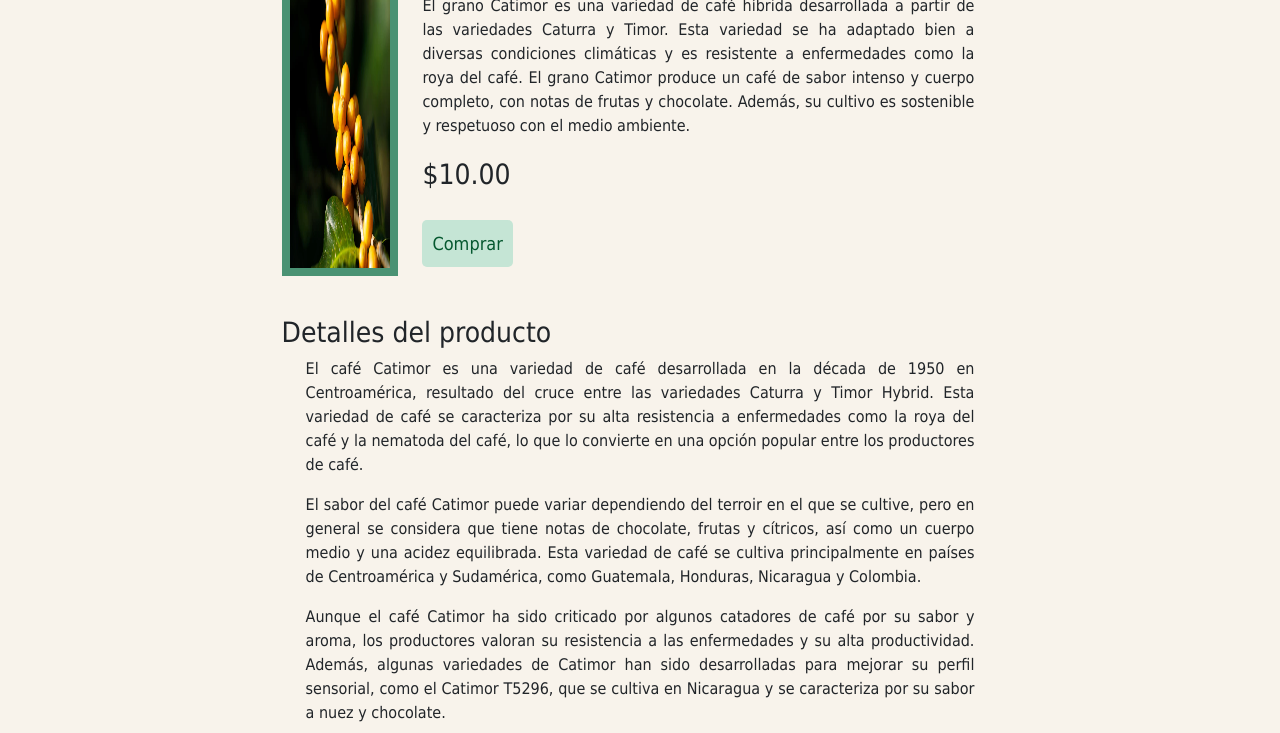
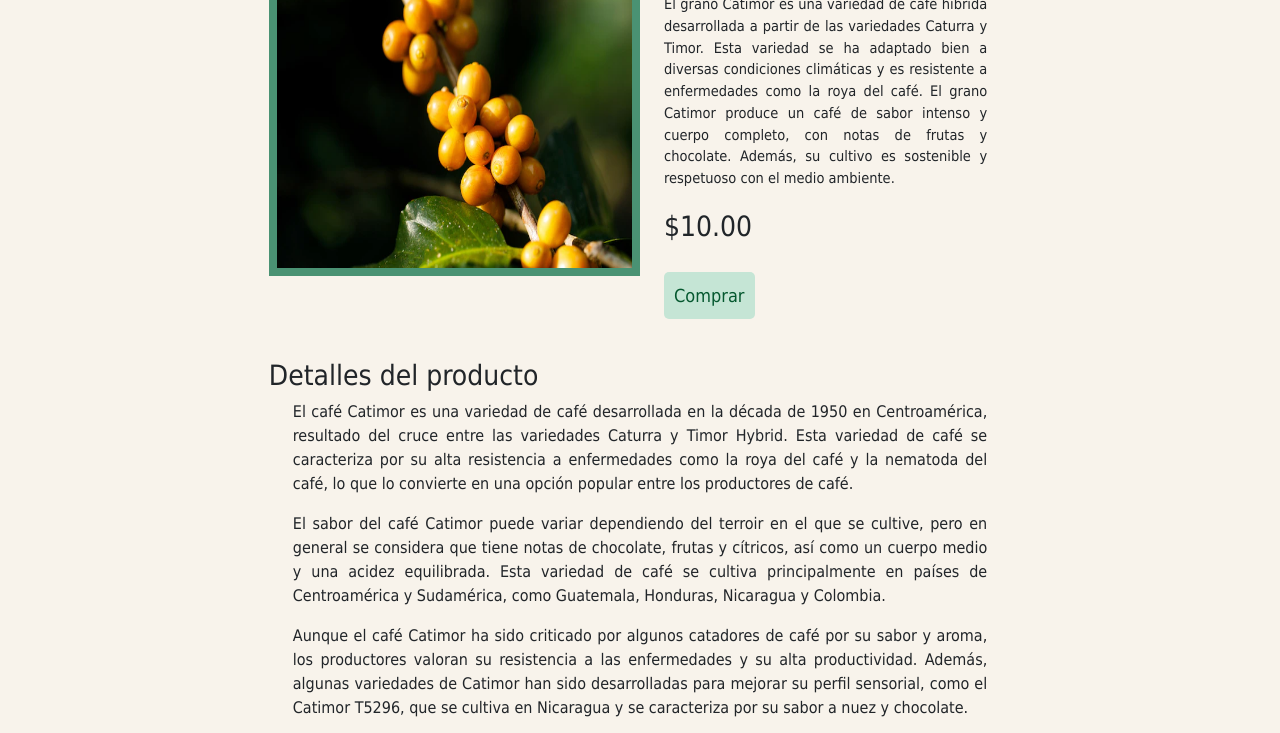
Before and after one commit to Dowman137/fondolaarboleda.github.io, a plain HTML site: page catimor.html in a window 1280 px wide. Shown: the part 131-864 px from the top of the page. Drawn offline with nearby package versions, Linux system fonts and the light colour scheme.

Commit message:
Add files via upload

```diff
--- a/css/estilos1.css
+++ b/css/estilos1.css
@@ -316,22 +316,23 @@ footer {
 
 @media(max-width: 1920px) {
 	.product-container {
-		max-width: 1500px;
+		max-width: 100%;
 	}
 	main {
 		padding-top: 6%;
 		padding-bottom: 20%;
-		padding-left: 22%;
-		padding-right: 22%;
+		padding-left: 21%;
+		padding-right: 21%;
 	}
 	.product-image {
-		height: 400px;
+		height: 350px;
 
 	}
 	.product-text {
+		font-size: 14.5px;
 		padding-top: 0%;
 		margin-left: 0px;
-		max-width: 600px;
+		max-width: 50%;
 		text-align: justify;
 	}
 }
```
